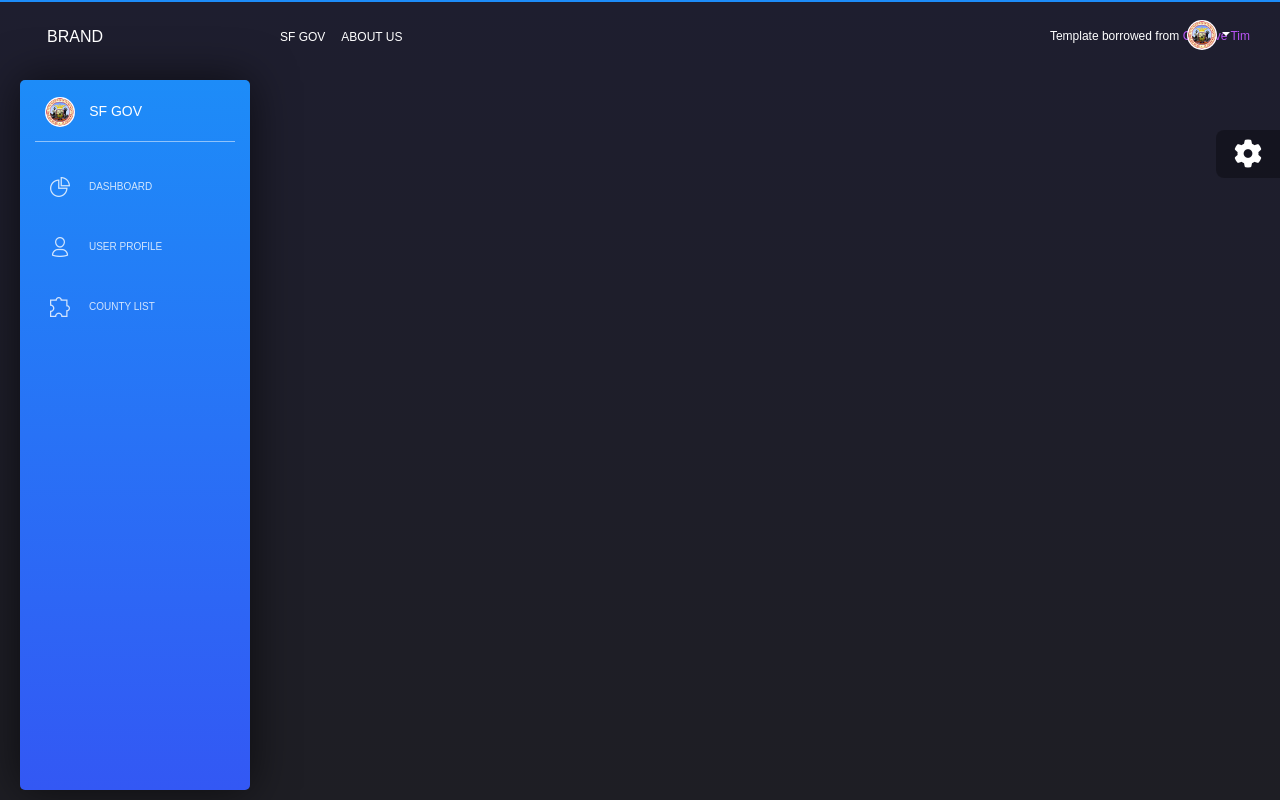
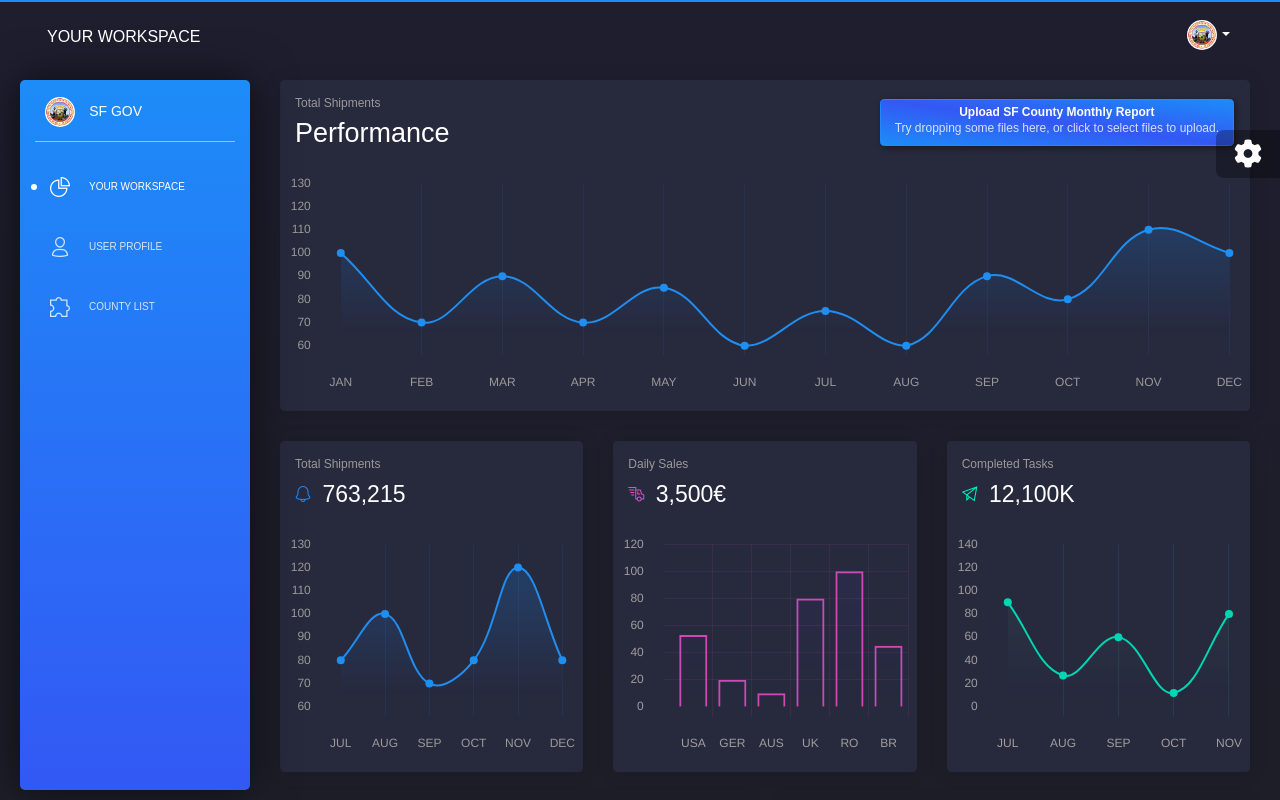
Before and after one commit to tosmith97/usanalytics, a React (Create React App) app in the folder frontend/: page /admin/workspace in a window 1280 px wide. Shown: the top 800 px of the page. Built offline with nearby package versions, Linux system fonts and the light colour scheme; what react-google-maps would draw is missing.

Commit message:
quick uploader setup

```diff
--- a/frontend/src/LoginView/LoginView.js
+++ b/frontend/src/LoginView/LoginView.js
@@ -23,7 +23,7 @@ export default class LoginView extends Component {
   }
 
   _onClick = () => {
-    this.props.history.push('admin/dashboard');
+    this.props.history.push('admin/workspace');
   }
 
 
@@ -36,16 +36,16 @@ export default class LoginView extends Component {
             { name: 'description', content: 'Description of LoginPage' },
           ]}
         />
-        <h2> Log In </h2>
+        <h2> California Analytics </h2>
         <Form onSubmit={this.login} className="login-form-container">
           <FormGroup row>
             <Col xs="12">
-              <Input type="email" name="mail" placeholder="Email" value={this.state.loginEmail} onChange={e => this.setState({ loginEmail: e.target.value })} />
+              <Input style={{color: "black" }} type="email" name="mail" placeholder="Email" value={this.state.loginEmail} onChange={e => this.setState({ loginEmail: e.target.value })} />
             </Col>
           </FormGroup>
           <FormGroup row>
             <Col xs="12">
-              <Input type="password" name="password" placeholder="Password" value={this.state.loginPassword} onChange={e => this.setState({ loginPassword: e.target.value })} />
+              <Input style={{color: "black"}} type="password" name="password" placeholder="Password" value={this.state.loginPassword} onChange={e => this.setState({ loginPassword: e.target.value })} />
             </Col>
           </FormGroup>
           <Row>
--- /dev/null
+++ b/frontend/src/config.js
@@ -0,0 +1,5 @@
+var config = {}
+
+config['backend_url'] = 'localhost:8000'
+
+export default config
--- a/frontend/src/routes.js
+++ b/frontend/src/routes.js
@@ -19,8 +19,8 @@ import UserProfile from "./views/UserProfile.jsx";
 
 var routes = [
   {
-    path: "/dashboard",
-    name: "Dashboard",
+    path: "/workspace",
+    name: "Your Workspace",
     icon: "tim-icons icon-chart-pie-36",
     component: Dashboard,
     layout: "/admin"
--- a/frontend/src/views/Dashboard.jsx
+++ b/frontend/src/views/Dashboard.jsx
@@ -1,8 +1,11 @@
-import React from "react";
+import React from 'react';
 // nodejs library that concatenates classes
 import classNames from "classnames";
 // react plugin used to create charts
 import { Line, Bar } from "react-chartjs-2";
+
+import config from '../config';
+import Dropzone from 'react-dropzone';
 
 // reactstrap components
 import {
@@ -45,6 +48,12 @@ class Dashboard extends React.Component {
       bigChartData: name
     });
   };
+
+  onDrop = (acceptedFiles, rejectedfiles) => {
+    // fetch logic
+    console.log('lit, ', acceptedFiles)
+  }
+
   render() {
     return (
       <>
@@ -63,7 +72,7 @@ class Dashboard extends React.Component {
                         className="btn-group-toggle float-right"
                         data-toggle="buttons"
                       >
-                        <Button
+                        {/* <Button
                           tag="label"
                           className={classNames("btn-simple", {
                             active: this.state.bigChartData === "data1"
@@ -85,8 +94,51 @@ class Dashboard extends React.Component {
                           <span className="d-block d-sm-none">
                             <i className="tim-icons icon-single-02" />
                           </span>
+                        </Button> */}
+
+                        <Button
+                          tag="label"
+                          className={classNames("btn-simple", {
+                            active: this.state.bigChartData === "data1"
+                          })}
+                          color="info"
+                          id="0"
+                          size="sm"
+                          // onClick={() => this.setBgChartData("data1")}
+                        >
+                          <input
+                            defaultChecked
+                            className="d-none"
+                            name="options"
+                            type="radio"
+                          />
+                          <span className="d-none d-sm-block d-md-block d-lg-block d-xl-block">
+                            Upload SF County Monthly Report
+                          </span>
+                          <span className="d-block d-sm-none">
+                            <i className="tim-icons icon-single-02" />
+                          </span>
+                          <Dropzone onDrop={this.onDrop}>
+                            {({getRootProps, getInputProps, isDragActive}) => {
+                              return (
+                                <div
+                                  {...getRootProps()}
+                                  className={classNames('dropzone', {'dropzone--isActive': isDragActive})}
+                                >
+
+                                      <input {...getInputProps()} />
+                                            {
+                                              isDragActive ?
+                                                <p>Drop files here...</p> :
+                                                <p>Try dropping some files here, or click to select files to upload.</p>
+                                            }
+
+                                </div>
+                              )
+                            }}
+                          </Dropzone>
                         </Button>
-                        <Button
+                        {/* <Button
                           color="info"
                           id="1"
                           size="sm"
@@ -129,7 +181,7 @@ class Dashboard extends React.Component {
                           <span className="d-block d-sm-none">
                             <i className="tim-icons icon-tap-02" />
                           </span>
-                        </Button>
+                        </Button> */}
                       </ButtonGroup>
                     </Col>
                   </Row>
```
Also changed, not shown: frontend/package.json (+4 -3 lines), 1 other file (tests, documents, lock files or other folders).
